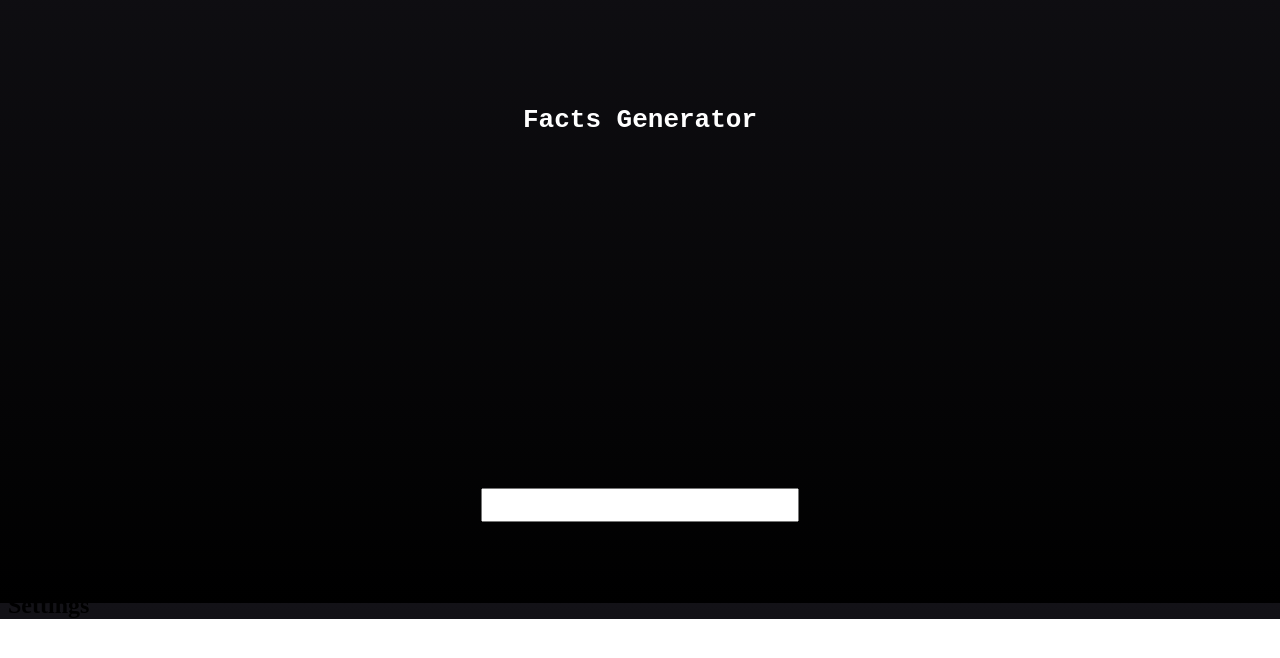
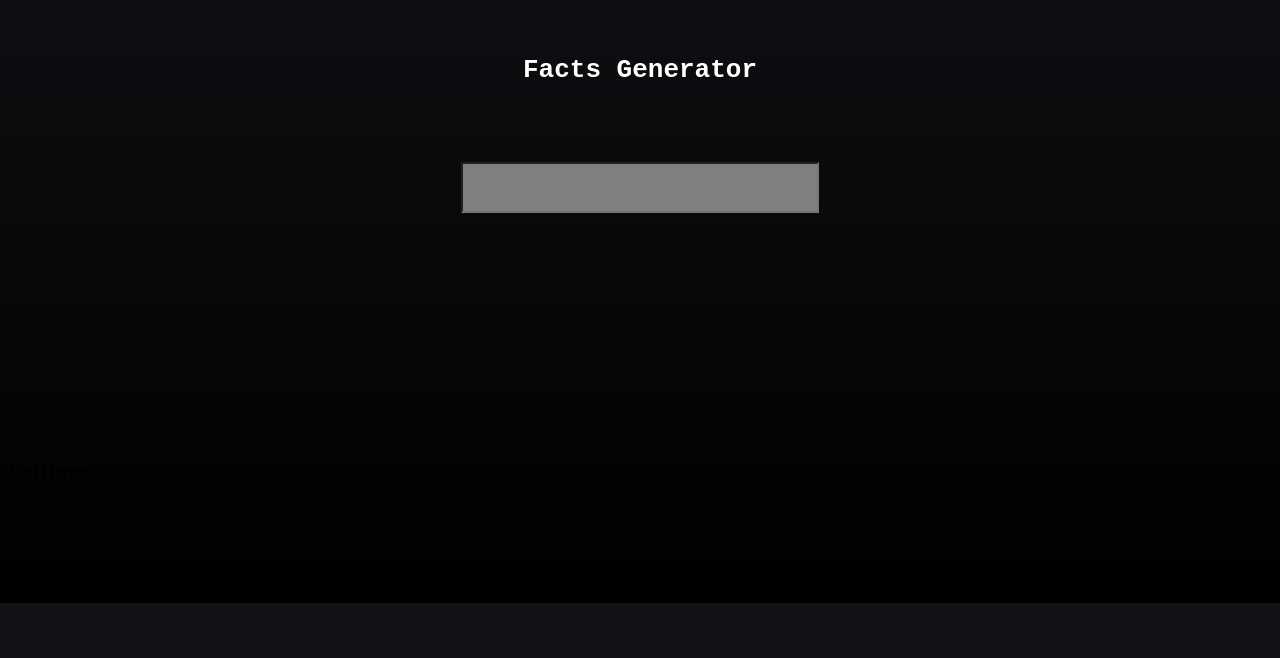
Before and after one commit to LavaCubeL/Facts_JS, a plain HTML site: page index.html in a window 1280 px wide. Shown: the part 197-855 px from the top of the page. Before the commit the page ends 816 px from the top, so only its background shows below. Drawn offline with Linux system fonts and the light colour scheme.

Commit message:
add new styles

```diff
--- a/style.css
+++ b/style.css
@@ -2,24 +2,45 @@ html{
     height: 100%;
     background-image: linear-gradient(rgba(19,18,23,255),Black);
 }
+.container-2{
+       position: relative;
+
+    top:200px;
+}
 #colorTxt{
 color: white;
  text-align: center;
- line-height: 600px;
+ line-height: 100px;
  font-family:  monospace;
+
+
 }
 #FactBox{
-    display: inline-block;
+    /* display: inline-block; */
+    background-color: gray;
+    display: flex;
     font-family: arial;
   font-size: 24px;
   margin:50px;
 justify-content: right;
+height:45px;
+width:350px;
 
 }
-.container{
+ .container{
     display: flex;
     justify-content: center;
     align-items: center;
+    height: 500px;
+
 
 }
+
+.container-3{
+    border-color: red;
+    width: 300px;
+	height: 200px;
+
+}
+
 /* Also choose a certain layout when formatting websites */
```
